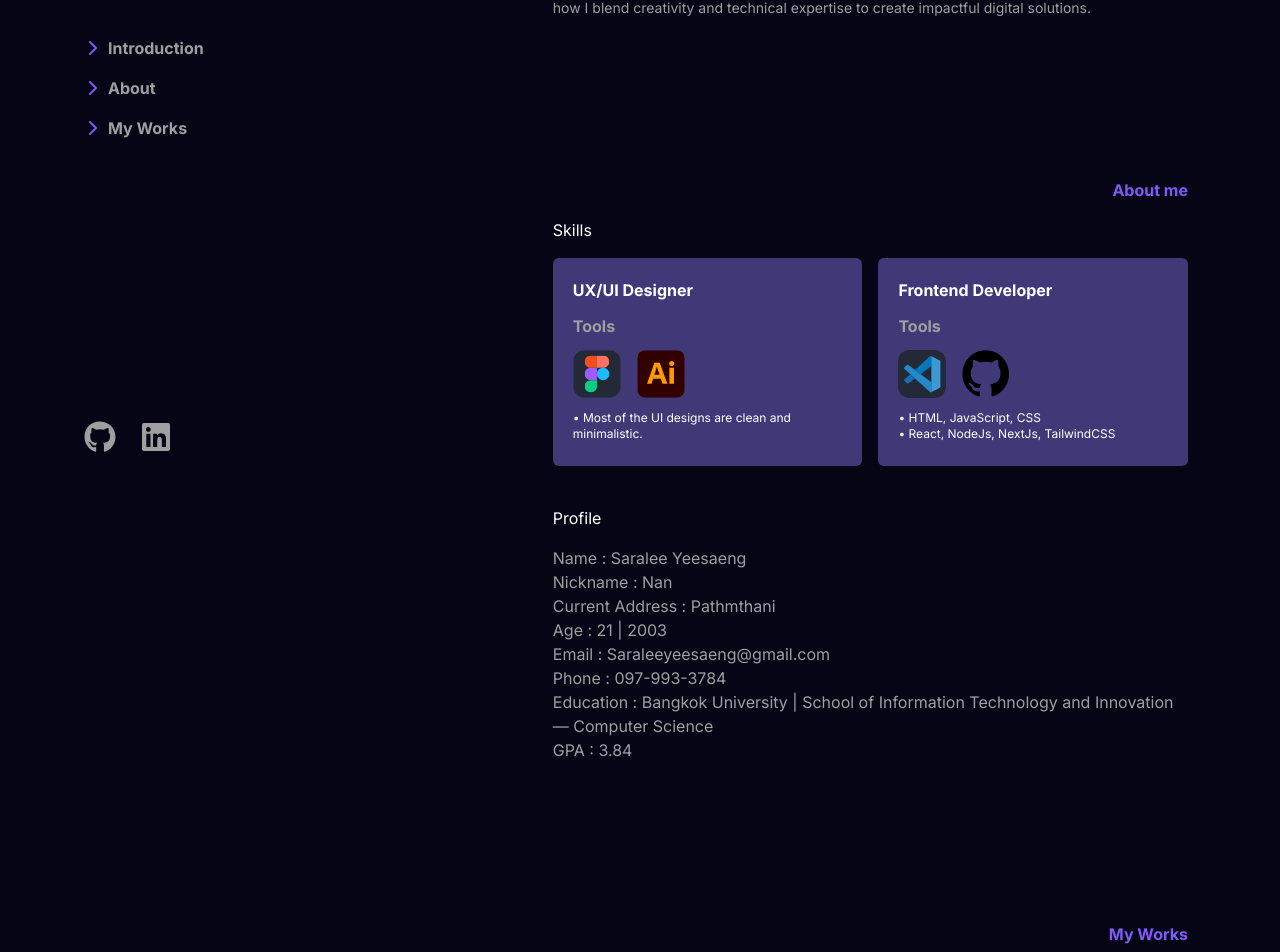
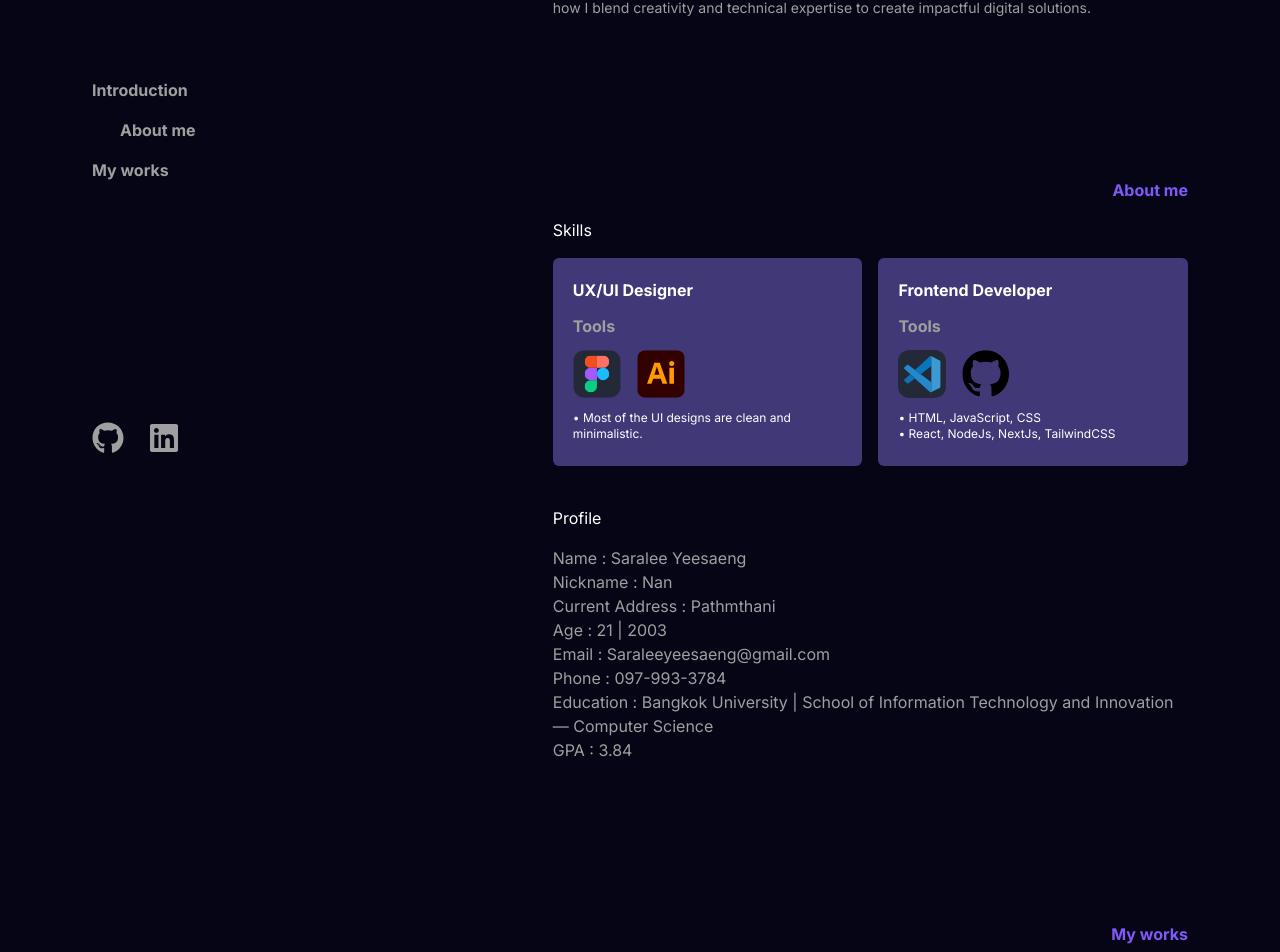
Before and after one commit to Naomill/My-Portfolio-Web, a Next.js app: page / in a window 1280 px wide. Shown: the part 278-1230 px from the top of the page. Built offline with nearby package versions, Linux system fonts and the light colour scheme.

Commit message:
Fixed sidebar and animation

```diff
--- a/app/components/ContainerComponent/index.jsx
+++ b/app/components/ContainerComponent/index.jsx
@@ -7,14 +7,16 @@ import TitleLink from "../TitleLink";
 import Material from "../Material";
 import Description from "../Description";
 import Tech from "../Tech";
+import { useEffect } from "react";
 
 const ContainerComponent = ({
+    onInitial,
     sectionTitle = "",
     data = [],
 }) => {
     const [isMouseEnter, setIsMouseEnter] = useState({});
 
-    const SECTION_ID = `${sectionTitle}-section`;
+    const SECTION_ID = `${sectionTitle.replace(/\s+/g, '')}-section`;
 
     const handleMouseEnter = (index) => {
         setIsMouseEnter((prev) => ({ ...prev, [index]: true }));
@@ -24,8 +26,12 @@ const ContainerComponent = ({
         setIsMouseEnter((prev) => ({ ...prev, [index]: false }));
     };
 
+    useEffect(() =>{
+        onInitial(SECTION_ID);
+    },[])
+
     return (
-        <div id={SECTION_ID}>
+        <div id={SECTION_ID} className="scroll-m-14">
             <div className="flex justify-end text-primaryPurple font-bold px-2">{sectionTitle}</div>
             {
                 data.map(({
--- a/app/contents/works.js
+++ b/app/contents/works.js
@@ -18,7 +18,7 @@ export const data = [
     },
     {
         date: "2022",
-        title: "UX/UI Design - Clinic Website",
+        title: "UX/UI Design - Clinic Back Office System",
         link: "",
         materials: [],
         description: [
@@ -76,7 +76,7 @@ export const data = [
         link: "https://www.figma.com/proto/4B0YFIAj2dgBlWWOTbU0Tc/MY-PORTFOLIO?page-id=0%3A1&node-id=122-2&viewport=-285%2C65%2C0.19&t=SHn6B9C9QoMP2Ncp-1&scaling=scale-down-width&content-scaling=fixed&starting-point-node-id=122%3A2",
         materials: [
             { type: "./icons_figma.svg", link: "https://www.figma.com/proto/4B0YFIAj2dgBlWWOTbU0Tc/MY-PORTFOLIO?page-id=0%3A1&node-id=122-2&viewport=-285%2C65%2C0.19&t=SHn6B9C9QoMP2Ncp-1&scaling=scale-down-width&content-scaling=fixed&starting-point-node-id=122%3A2"},
-            { type: faGithub, link: ""},
+            { type: faGithub, link: "https://github.com/Naomill/My-Portfolio-Web"},
         ],
         description: [
             "I developed and designed this website to showcase my work and to use for job applications. The design is inspired by Brittany Chiang."
--- a/app/globals.css
+++ b/app/globals.css
@@ -9,3 +9,18 @@
     @apply text-primaryGray;
   }
 }
+
+@keyframes append-animate {
+  from {
+    transform: translateX(-100%);
+    opacity: 0;
+  }
+  to {
+    transform: translateX(0%);
+    opacity: 1;
+  }
+}
+
+.new-arrow {
+  animation: append-animate 0.5s ease-out;
+}
--- a/app/layout.js
+++ b/app/layout.js
@@ -4,7 +4,7 @@ import "./globals.css";
 const inter = Inter({ subsets: ["latin"] });
 
 export const metadata = {
-  title: "Create Next App",
+  title: "Saralee, Works",
   description: "Generated by create next app",
 };
 
--- a/app/page.js
+++ b/app/page.js
@@ -1,12 +1,65 @@
+'use client';
 
+import { useState, useEffect } from "react";
 import LeftSection from "./sections/LeftSection";
 import RightSection from "./sections/RightSection";
 
 export default function Home() {
+  const [sectionIds, setSectionIds] = useState([]);
+  const [sideBarItems, setSideBarItems] = useState([]);
+  const [currentSection, setCurrentSection] = useState();
+
+  const addSectionIds = (sectionId) => {
+    const elementId = document.getElementById(sectionId).id;
+    setSectionIds((prev) => [...new Set([...prev, elementId])]);
+
+    const elementTitle = document.getElementById(sectionId).childNodes[0].textContent;
+    const obj = { title: elementTitle, sectionId: elementId };
+    setSideBarItems((prev) => {
+      if (prev.findIndex(e => e.title === obj.title) < 0) {
+        return [...prev, obj];
+      }
+      return prev;
+    });
+  }
+
+  const handleScroll = () => {
+    for (let index = 0; index < sectionIds.length; index++) {
+      const el = sectionIds[index];
+      // console.log('scrool', el)
+
+      const elOffsetTop = document.getElementById(el).getClientRects()[0].y;
+      const height = document.getElementById(el).getClientRects()[0].height;
+      const viewHeight = window.innerHeight*0.3;
+
+      if (elOffsetTop <= 0) {
+        if ((elOffsetTop + height) > viewHeight) {
+        setCurrentSection(el)
+        }
+      } else if (elOffsetTop > 0 && elOffsetTop < viewHeight) {
+        setCurrentSection(el)
+      }
+    }
+  }
+
+  useEffect(() => {
+    if (sideBarItems.length > 0) {
+      // console.log(sectionIds[0]);
+      setCurrentSection(sectionIds[0]);
+    }
+  }, [sectionIds]);
+
+  useEffect(() => {
+    window.addEventListener('scroll', handleScroll);
+    return () => {
+      window.removeEventListener('scroll', handleScroll);
+    }
+  }, [sectionIds]);
+
   return (
     <div className="mt-14 mx-auto max-w-6xl grid gap-y-5 lg:grid-cols-[40%_60%]">
-      <LeftSection />
-      <RightSection />
+      <LeftSection sideBarItems={sideBarItems} currentSection={currentSection} />
+      <RightSection onInitial={addSectionIds} />
     </div>
   );
 }
--- a/app/sections/About/index.jsx
+++ b/app/sections/About/index.jsx
@@ -1,10 +1,21 @@
 import { data } from "@/app/contents/skill&about";
 import Skills from "../Skills";
 import Profile from "../Profile";
+import { useEffect } from "react";
 
-const About = () =>{
+const About = ({
+    onInitial,
+    sectionTitle ="",
+ }) =>{
+
+    const SECTION_ID = `${sectionTitle.replace(/\s+/g, '')}-section`;
+
+    useEffect(() =>{
+        onInitial(SECTION_ID);
+    },[])
+
     return (
-        <div className="space-y-4 px-2" id="About-section">
+        <div className="space-y-4 px-2 scroll-m-14" id={SECTION_ID}>
             <div className="flex justify-end font-bold text-primaryPurple">{data.title}</div>
             <div className="text-white mb-4">{data.subtitle1}</div>
             <Skills />
--- a/app/sections/Intro/index.jsx
+++ b/app/sections/Intro/index.jsx
@@ -1,8 +1,17 @@
 import { data } from "@/app/contents/intro";
+import { useEffect } from "react";
 
-const Intro = () => {
+const Intro = ({
+    onInitial,
+    sectionTitle = "",
+}) => {
+    const SECTION_ID = `${sectionTitle.replace(/\s+/g, '')}-section`;
+
+    useEffect(() =>{
+        onInitial(SECTION_ID);
+    },[])
     return (
-        <div className="space-y-4 px-2" id="Intro-section">
+        <div className="space-y-4 px-2 scroll-m-14" id={SECTION_ID}>
             <div className="flex justify-end text-primaryPurple font-bold">{data.title}</div>
             <div className="text-white text-xl font-bold">{data.subheader}</div>
             <div
--- a/app/sections/LeftSection/index.jsx
+++ b/app/sections/LeftSection/index.jsx
@@ -2,12 +2,12 @@ import Contact from "../Contact";
 import Header from "../Header";
 import Sidebar from "../Sidebar";
 
-const LeftSection = () =>{
+const LeftSection = ({ sideBarItems, currentSection }) =>{
     return (
-        <div className="px-5">
-            <div className="sticky top-14 grid gap-y-5 lg:grid-rows-[35%_45%_14%] lg:h-[85vh]">
+        <div className="px-5 mb-16 lg:mb-0">
+            <div className="sticky top-14 px-2 grid gap-y-5 lg:grid-rows-[2fr_2fr_14%] lg:h-[85vh]">
                 <Header />
-                <Sidebar />
+                <Sidebar sideBarItems ={sideBarItems} currentSection={currentSection}/>
                 <Contact />
             </div>
          </div>
--- a/app/sections/RightSection/index.jsx
+++ b/app/sections/RightSection/index.jsx
@@ -4,13 +4,20 @@ import Intro from "../Intro";
 import { data } from "@/app/contents/works";
 import Footer from "../Footer";
 
-const RightSection = () => {
+const RightSection = ({ onInitial }) => {
     return (
-        <div className="grid gap-y-40 px-5">
-            <Intro />
-            <About />
+        <div className="grid gap-y-16 lg:gap-y-40 px-5">
+            <Intro
+                sectionTitle="Introduction"
+                onInitial={onInitial} />
+
+            <About
+                sectionTitle="About me"
+                onInitial={onInitial} />
+
             <ContainerComponent
-                sectionTitle="My Works"
+                onInitial={onInitial}
+                sectionTitle="My works"
                 data={data}
             />
             <Footer />
--- a/app/sections/Sidebar/index.jsx
+++ b/app/sections/Sidebar/index.jsx
@@ -1,29 +1,61 @@
+'use client';
+
 import { faChevronRight } from "@fortawesome/free-solid-svg-icons";
 import { FontAwesomeIcon } from "@fortawesome/react-fontawesome";
+import { useState } from "react";
 
-const side = [
+const sides = [
     { title: "Introduction", sectionId: "Intro-section" },
     { title: "About", sectionId: "About-section" },
-    { title: "My Works", sectionId: "Works-section" },
+    { title: "My Works", sectionId: "MyWorks-section" },
 ];
 
-const Sidebar = () => {
+const Sidebar = ({ sideBarItems, currentSection }) => {
+    const [isMouseEnter, setIsMouseEnter] = useState({});
 
     const handleClick = (sectionId) => {
         // console.log(sectionId);
+        const element = document.getElementById(sectionId);
+        if (element) {
+            element.scrollIntoView({ behavior: "smooth" });
+        } else {
+            console.warn(`Element with ID ${sectionId} not found.`);
+        }
+    };
+
+    const handleMouseEnter = (title) => {
+        setIsMouseEnter((prev) => ({ ...prev, [title]: true }));
+    };
+
+    const handleMouseLeave = (title) => {
+        setIsMouseEnter((prev) => ({ ...prev, [title]: false }));
     };
 
     return (
-        <div className="flex flex-col gap-4 font-bold">
-            {
-                side.map((e, i) => (
-                    <div
-                        key={`side-${e}-${i}`}
-                        // onClick={() => handleClick(e.sectionId)}
-                    >
-                        <FontAwesomeIcon icon={faChevronRight} className="mr-2 w-4 h-4 text-primaryPurple"/>
-                        {e.title}
+        <div className="hidden lg:flex flex-col font-bold">
+            {sideBarItems.map((e, i) => (
+                <div
+                    key={`side-${e.title}-${i}`}
+                    onClick={() => handleClick(e.sectionId)}
+                    onMouseEnter={() => handleMouseEnter(e.title)}
+                    onMouseLeave={() => handleMouseLeave(e.title)}
+                    className="cursor-pointer flex py-2"
+                >
+                    <div>
+                        <FontAwesomeIcon
+                            icon={faChevronRight}
+                            className={`w-4 h-4 new-arrow ${
+                                currentSection === e.sectionId
+                                    ? "text-primaryPurple"
+                                    : isMouseEnter[e.title]
+                                        ? ""
+                                        : "hidden"
+                            }`}
+                        />
                     </div>
+
+                    <div className={`${currentSection === e.sectionId || isMouseEnter[e.title] ? "translate-x-3" : ""} duration-300 ease-out`}>{e.title}</div>
+                </div>
             ))}
         </div>
     );
--- a/app/sections/Skills/index.jsx
+++ b/app/sections/Skills/index.jsx
@@ -3,8 +3,8 @@ import { data } from "@/app/contents/skill&about";
 const Skills = () => {
     return (
         <div className="space-y-4">
-            <div className="flex space-x-4 ">
-                <div className="bg-thirdDarkPurple p-5 rounded-md flex-1 h-52 space-y-3">
+            <div className="flex flex-col sm:flex-row space-y-4 sm:space-y-0 sm:space-x-4">
+                <div className="bg-thirdDarkPurple p-5 rounded-md flex-1 h-52 space-y-3 w-full">
                     <div className="text-white font-bold mb-2">{data.nameSec1}</div>
                     <div className="font-bold">Tools</div>
                     <div className="flex space-x-4">
@@ -16,8 +16,8 @@ const Skills = () => {
                     </div>
                 </div>
 
-                <div className="bg-thirdDarkPurple p-5 rounded-md flex-1 h-52 space-y-3">
-                    <div className="text-white  font-bold mb-2">{data.nameSec2}</div>
+                <div className="bg-thirdDarkPurple p-5 rounded-md flex-1 h-52 space-y-3 w-full">
+                    <div className="text-white font-bold mb-2">{data.nameSec2}</div>
                     <div className="font-bold">Tools</div>
                     <div className="flex space-x-4">
                         <img src="/icons_vscode.svg" alt="VsCode" className="h-12 w-12" />
--- a/next.config.mjs
+++ b/next.config.mjs
@@ -1,4 +1,5 @@
 /** @type {import('next').NextConfig} */
-const nextConfig = {};
+const nextConfig = {
+}
 
 export default nextConfig;
```
Also changed, not shown: 1 other file (tests, documents, lock files or other folders).
